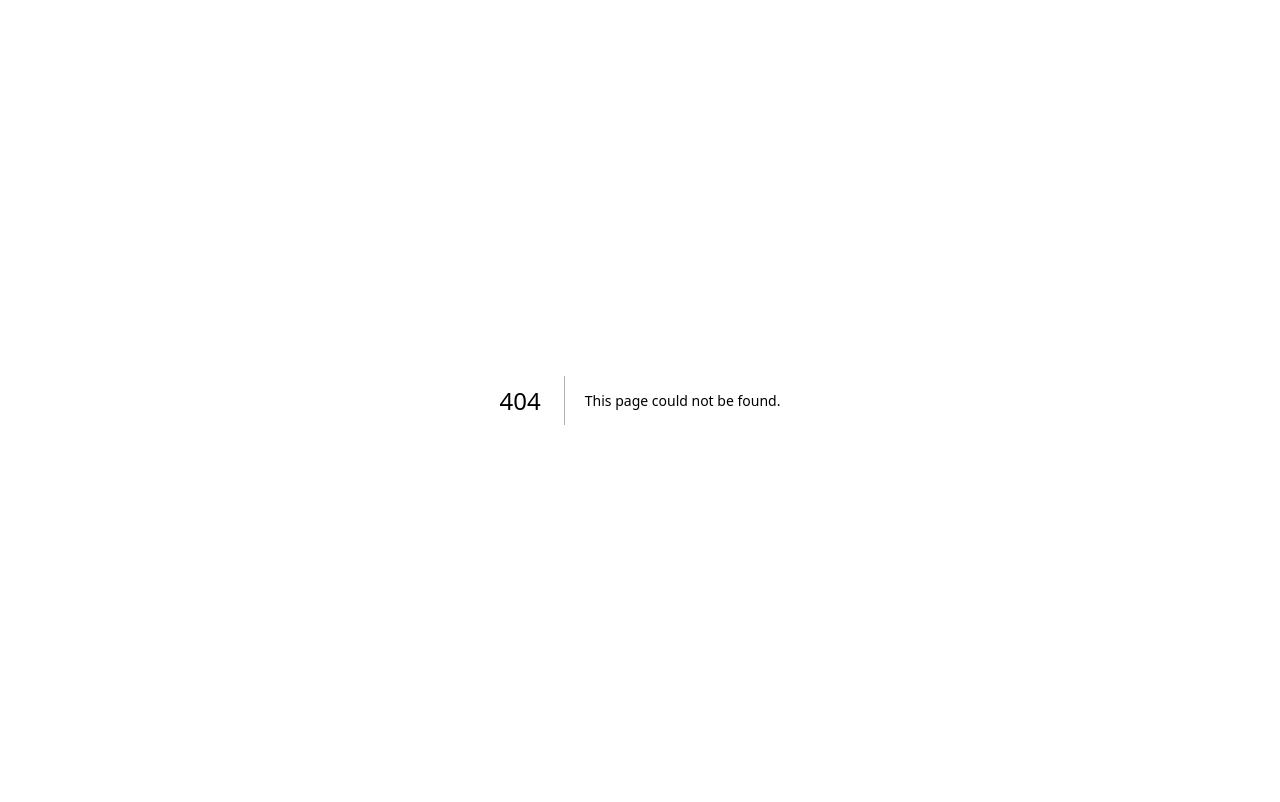
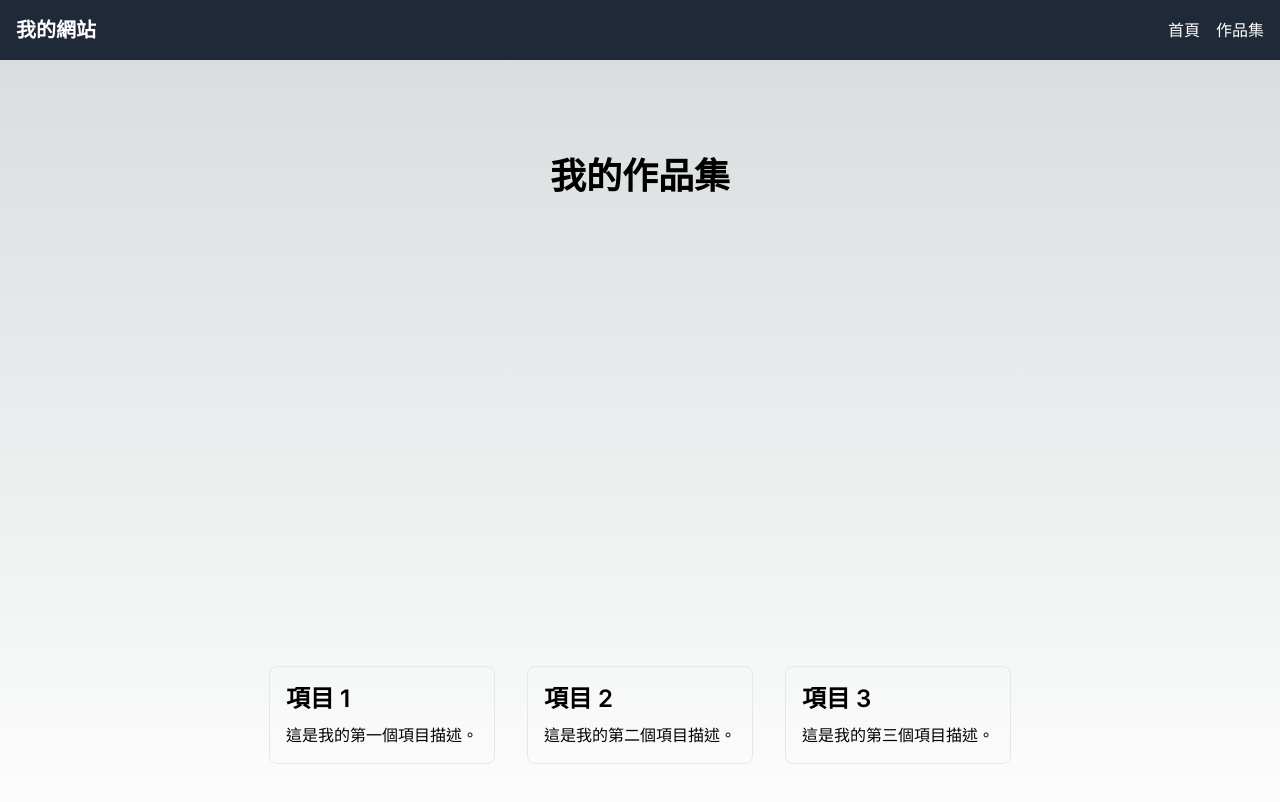
Before and after one commit to cashwu/my-next-app, a Next.js app: page /portfolio in a window 1280 px wide. Before the commit this address had no page. Shown: the top 802 px of the page. Built offline with nearby package versions, Linux system fonts and the light colour scheme.

Commit message:
add portfolio page

```diff
--- a/src/app/layout.js
+++ b/src/app/layout.js
@@ -1,17 +1,39 @@
 import { Inter } from "next/font/google";
+import Link from "next/link";
 import "./globals.css";
 
 const inter = Inter({ subsets: ["latin"] });
 
 export const metadata = {
-  title: "Create Next App",
-  description: "Generated by create next app",
+  title: "我的個人網站",
+  description: "歡迎來到我的個人網站，這裡展示了我的作品集和專業技能。",
 };
 
 export default function RootLayout({ children }) {
   return (
-    <html lang="en">
-      <body className={inter.className}>{children}</body>
+    <html lang="zh-TW">
+      <body className={inter.className}>
+        <header className="bg-gray-800 text-white p-4">
+          <nav className="container mx-auto flex justify-between items-center">
+            <Link href="/" className="text-xl font-bold">
+              我的網站
+            </Link>
+            <ul className="flex space-x-4">
+              <li>
+                <Link href="/" className="hover:text-gray-300">
+                  首頁
+                </Link>
+              </li>
+              <li>
+                <Link href="/portfolio" className="hover:text-gray-300">
+                  作品集
+                </Link>
+              </li>
+            </ul>
+          </nav>
+        </header>
+        {children}
+      </body>
     </html>
   );
 }
--- /dev/null
+++ b/src/app/portfolio/page.js
@@ -0,0 +1,41 @@
+export const metadata = {
+  title: '我的作品集 | 我的個人網站',
+  description: '查看我的最新項目和作品。這裡展示了我在各個領域的專業技能和創意成果。',
+  openGraph: {
+    title: '我的作品集 | 我的個人網站',
+    description: '查看我的最新項目和作品。這裡展示了我在各個領域的專業技能和創意成果。',
+    url: 'https://my-next-app-8gh.pages.dev/portfolio',
+    siteName: '我的個人網站',
+    images: [
+      {
+        url: 'https://my-next-app-8gh.pages.dev/og.jpg',
+        width: 1200,
+        height: 630,
+      },
+    ],
+    locale: 'zh_TW',
+    type: 'website',
+  },
+}
+
+export default function Portfolio() {
+  return (
+    <main className="flex min-h-screen flex-col items-center justify-between p-24">
+      <h1 className="text-4xl font-bold mb-8">我的作品集</h1>
+      <div className="grid grid-cols-1 md:grid-cols-2 lg:grid-cols-3 gap-8">
+        <div className="border p-4 rounded-lg">
+          <h2 className="text-2xl font-semibold mb-2">項目 1</h2>
+          <p>這是我的第一個項目描述。</p>
+        </div>
+        <div className="border p-4 rounded-lg">
+          <h2 className="text-2xl font-semibold mb-2">項目 2</h2>
+          <p>這是我的第二個項目描述。</p>
+        </div>
+        <div className="border p-4 rounded-lg">
+          <h2 className="text-2xl font-semibold mb-2">項目 3</h2>
+          <p>這是我的第三個項目描述。</p>
+        </div>
+      </div>
+    </main>
+  );
+}
```
Also changed, not shown: public/og.jpg (added).
